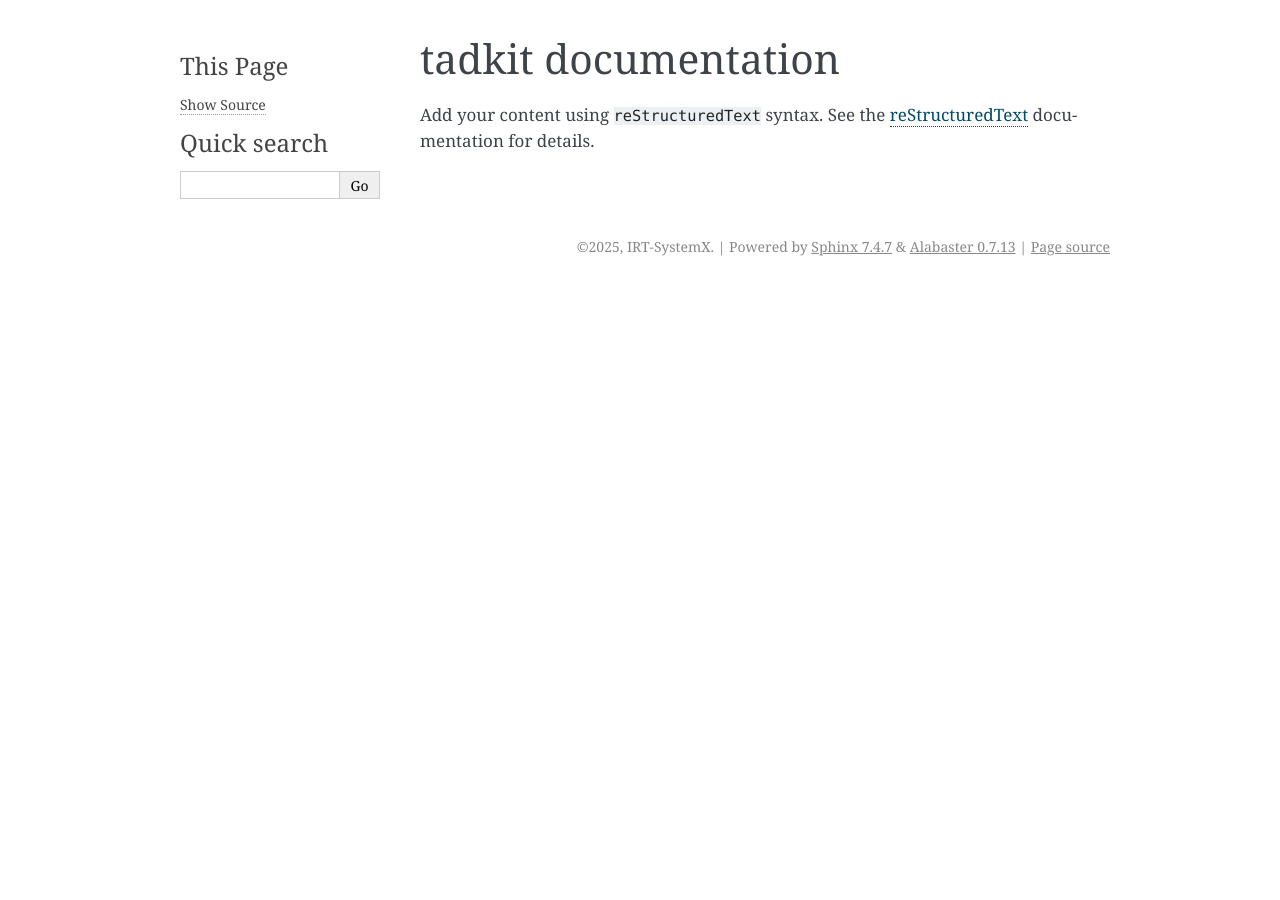
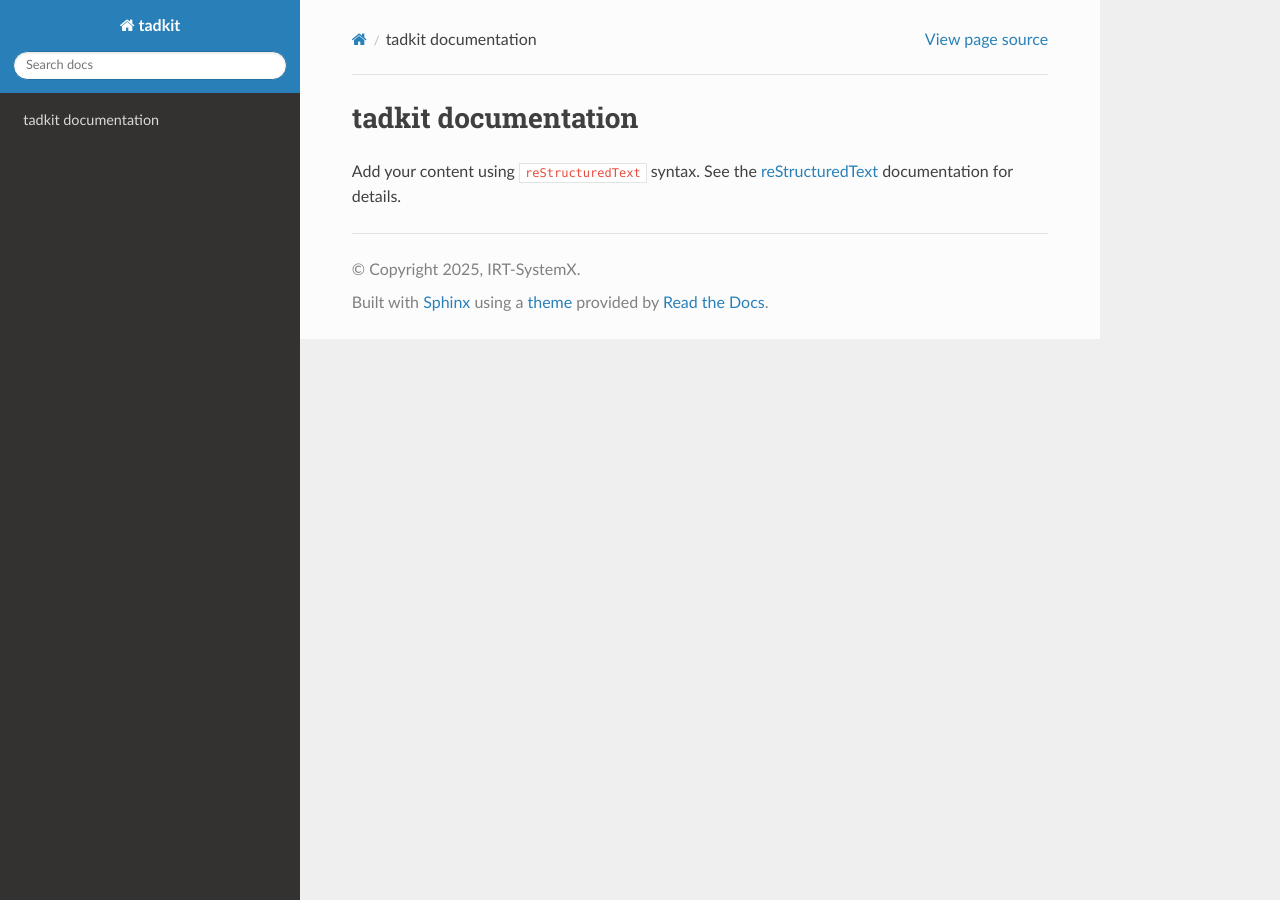
Before and after one commit to IRT-SystemX/tadkit-core, a Sphinx documentation site: the page built from docs/source/index.rst, in a window 1280 px wide. Built offline with Sphinx 7.4.7 and the Read the Docs theme 3.1.0, drawn with Linux system fonts in a browser that asks for light colours.

Commit message:
fix sphinx css on github pages

```diff
--- a/docs/source/conf.py
+++ b/docs/source/conf.py
@@ -22,6 +22,5 @@ exclude_patterns = []
 # -- Options for HTML output -------------------------------------------------
 # https://www.sphinx-doc.org/en/master/usage/configuration.html#options-for-html-output
 
-html_theme = "alabaster"
+html_theme = "sphinx_rtd_theme"
 html_static_path = ["_static"]
-html_baseurl = '/tadkit/'
```
